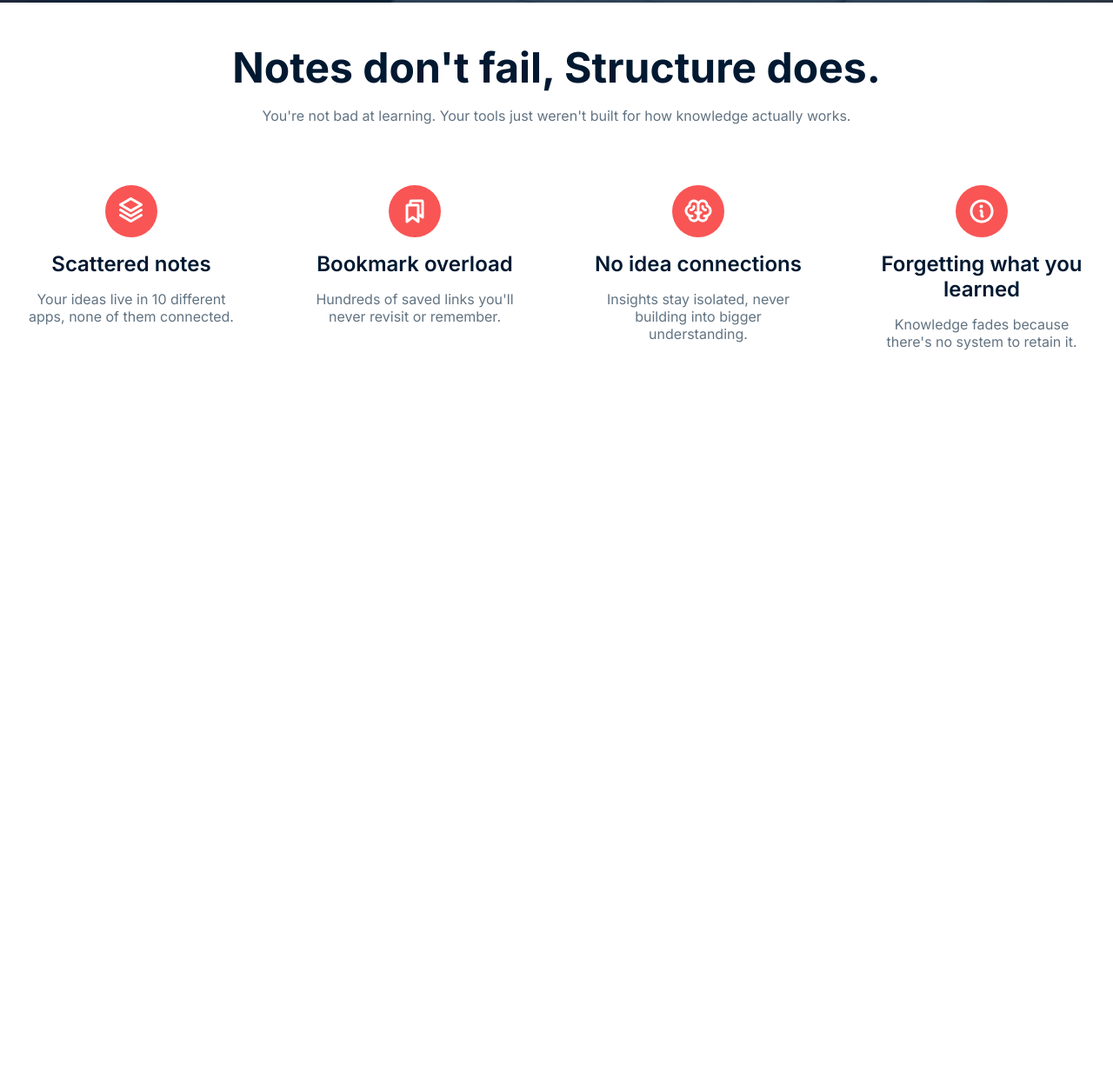
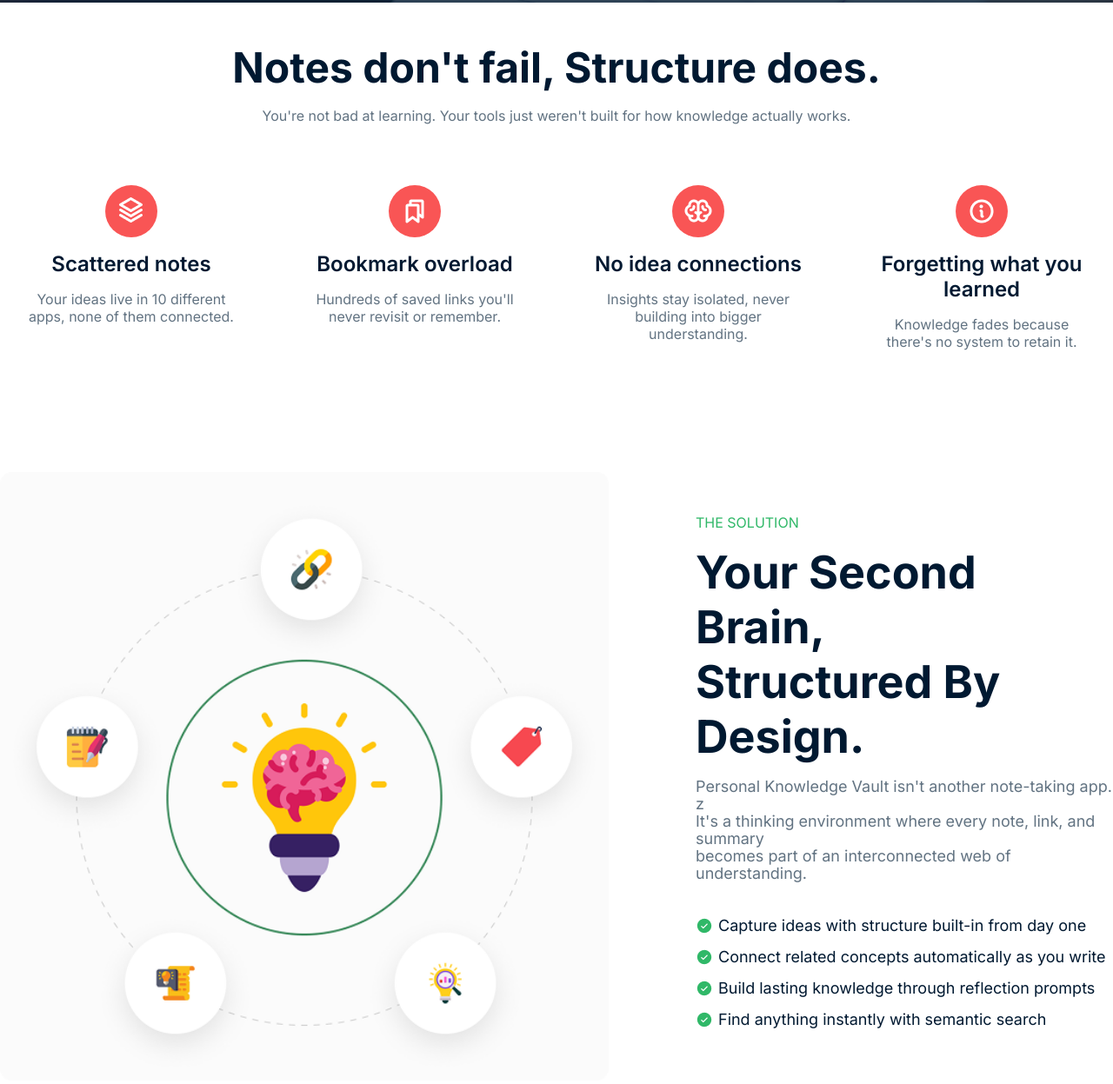
Before and after one commit to sazeeb-saha/B13-A01-Knowledge-Vault, a plain HTML site: page index.html in a window 1280 px wide. Shown: the part 825-2072 px from the top of the page at 87% size. Before the commit the page ends 1268 px from the top, so only its background shows below. Drawn offline with Linux system fonts and the light colour scheme.

Commit message:
Style solution section

```diff
--- a/index.html
+++ b/index.html
@@ -99,6 +99,44 @@
           </div>
         </div>
       </div>
+      <div class="solution-section">
+        <div class="solution-container display-flex">
+          <div class="solution-img">
+            <img  src="assets/knowledge.png" alt="" />
+          </div>
+          <div class="solution-text">
+            <h6 class="color-green">THE SOLUTION</h6>
+            <h1>
+              Your second brain,<br />
+              structured by design.
+            </h1>
+            <p class="solution-pera">
+              Personal Knowledge Vault isn't another note-taking app. z
+              <br />It's a thinking environment where every note, link, and
+              summary<br />becomes part of an interconnected web of
+              understanding.
+            </p>
+            <div class="checkbox-list">
+              <div class="checkbox">
+                <img src="assets/CheckCircle.png" alt="" /><p>Capture ideas with
+                structure built-in from day one
+              </div></p>
+              <div class="checkbox">
+                <img src="assets/CheckCircle.png" alt="" /> <p>Connect related
+                concepts automatically as you write</p>
+              </div>
+              <div class="checkbox">
+                <img src="assets/CheckCircle.png" alt="" /> <p>Build lasting
+                knowledge through reflection prompts</p>
+              </div>
+              <div class="checkbox">
+                <img src="assets/CheckCircle.png" alt="" />  <p>Find anything
+                instantly with semantic search</p>
+              </div>
+            </div>
+          </div>
+        </div>
+      </div>
     </main>
   </body>
 </html>
--- a/style/style.css
+++ b/style/style.css
@@ -50,8 +50,9 @@
   background-image: url("../assets/hero-bg.png");
   background-repeat: no-repeat;
   background-size: cover;
+  width: 100%;
+  height: 100%;
   text-align: center;
-  max-width: 100%;
   padding: 112px 120px 250px 120px;
 }
 
@@ -103,6 +104,7 @@
 .pera {
   font-size: 16px;
   line-height: 30px;
+  color: #ffffff;
 }
 .banner-button {
   margin-top: 32px;
@@ -175,3 +177,48 @@
   border-radius: 100%;
   padding: 14px;
 }
+.solution-container {
+  max-width: 1600px;
+  margin: 0 auto;
+  align-items: center;
+  gap: 100px;
+  margin-top: 100px;
+}
+.solution-img img {
+  width: 700px;
+  height: 700px;
+}
+.solution-text {
+  width: 900px;
+}
+.solution-text h6 {
+  font-size: 16px;
+  line-height: 20px;
+  font-weight: normal;
+  margin-bottom: 16px;
+}
+.solution-text h1 {
+  color: #001931;
+  font-size: 52px;
+  font-weight: bold;
+  text-transform: capitalize;
+  margin-bottom: 16px;
+}
+.solution-pera {
+  font-size: 18px;
+  line-height: 20px;
+  color: #627382;
+  margin-bottom: 40px;
+}
+.checkbox {
+  display: flex;
+  align-items: center;
+  gap: 6px;
+  margin-bottom: 16px;
+}
+.checkbox p {
+  font-size: 18px;
+  line-height: 20px;
+  color: #001931;
+  margin: 0px;
+}
```
